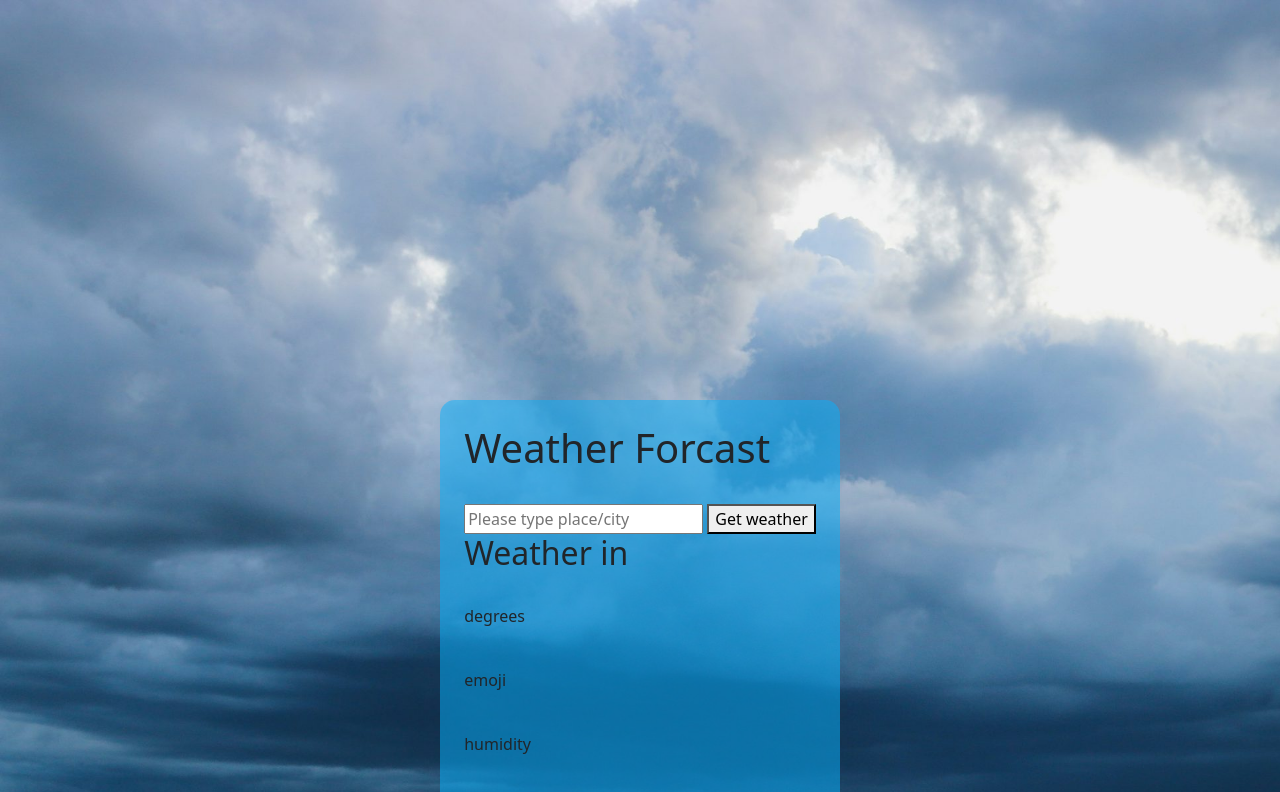
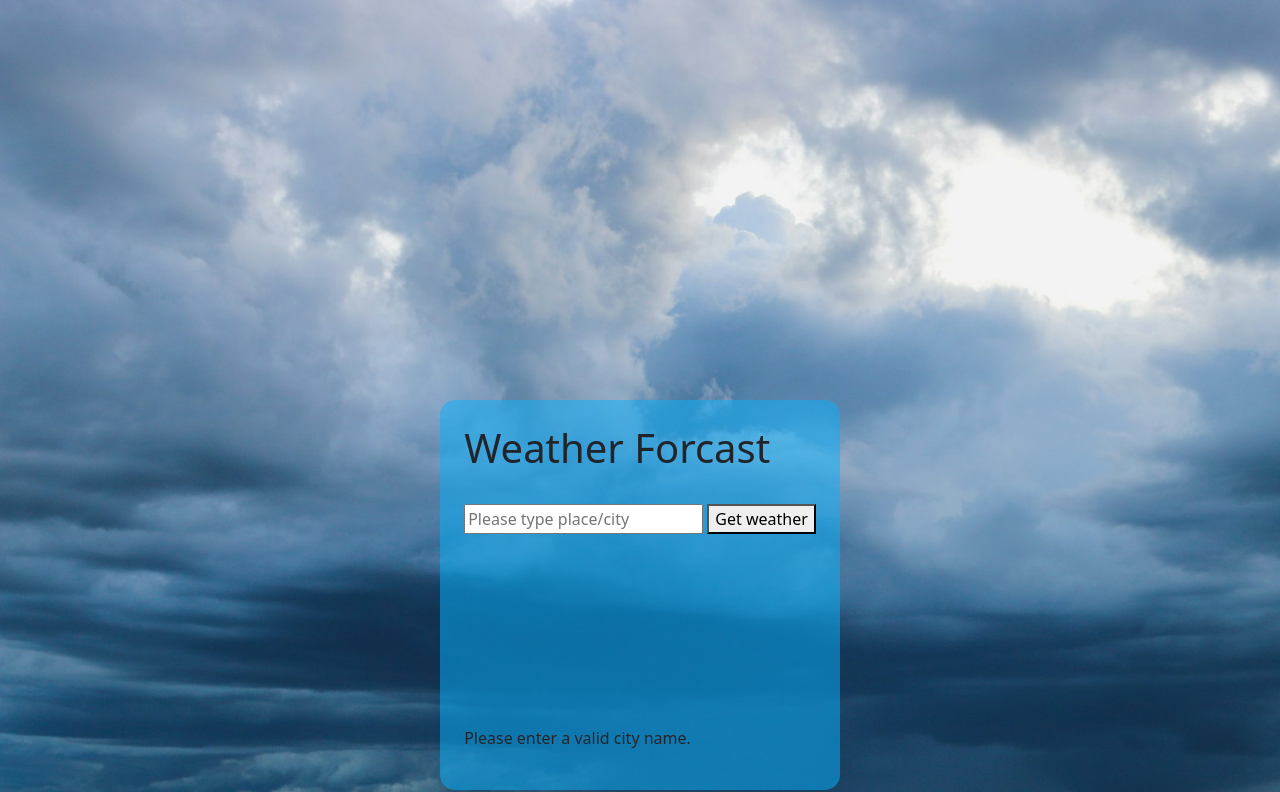
Before and after one commit to SilentStorm227/weather-app, a plain HTML site: page index.html in a window 1280 px wide. Both pictures are taken after a click on the button "Get weather". Shown: the top 792 px of the page. Drawn offline with nearby package versions, Linux system fonts and the light colour scheme.

Commit message:
donegit add .git add .git add .git add .git add .!

```diff
--- a/index.html
+++ b/index.html
@@ -15,12 +15,12 @@
      <button id="submit" type="submit" onclick="myFun()">Get weather</button><br>
 
 
-     <h2 id="place">Weather in Dubhai</h2><br>
-     <p id="temprature">degrees</p><br>
-     <p id="emoji">emoji</p><br>
-     <p id="humidity">humidity</p><br>
-     <p id="windSpeed">wind speed</p><br>
-     <p id="error">error message</p>
+     <h2 id="place"></h2><br>
+     <p id="temprature"></p><br>
+     <p id="emoji"></p><br>
+     <p id="humidity"></p><br>
+     <p id="windSpeed"></p><br>
+     <p id="error"></p>
     </div>
 
    <script src="./script.js"></script>
--- a/script.js
+++ b/script.js
@@ -1,22 +1,32 @@
-const apiKey = 'c86d189bfef7f13dc331ea990002abdd';
-const place = document.getElementById("place");
+const apiKey = 'c86d189bfef7f13dc331ea990002abdd'; // Replace with your OpenWeatherMap API key
 const search = document.getElementById("search");
 const submit = document.getElementById("submit");
-const temprature = document.querySelector(".temperature");
-const emoji = document.querySelector(".emoji");
-const hunidity = document.querySelector(".humidity");
-const windspeed = document.querySelector(".windspeed");
-const error = document.querySelector(".error");
 
+submit.addEventListener('click', function () {
+    const location = search.value.trim();
+    if (!location) {
+        document.getElementById("error").innerHTML = "Please enter a valid city name.";
+        return;
+    }
+    fetchWeather(location); // Call the function to fetch weather data
+});
 
-        function myFun(){
+async function fetchWeather(location) {
+    try {
+        const response = await fetch(`https://api.openweathermap.org/data/2.5/weather?q=${location}&appid=${apiKey}&units=metric`);
+        if (!response.ok) {
+            throw new Error("City not found");
+        }
+        const data = await response.json();
 
-            const ele = document.getElementById("place")
-
-            var xyz =`Weather in ${search.value}`;
-            const place = document.getElementById("search");
-
-            ele.innerHTML= xyz;
-
-
-        }
+        // Update the UI with weather data
+        document.getElementById("place").innerHTML = `Weather in ${location}`;
+        document.getElementById("temprature").innerHTML = `Temperature: ${data.main.temp}°C`;
+        document.getElementById("emoji").innerHTML = `Condition: ${data.weather[0].description}`;
+        document.getElementById("humidity").innerHTML = `Humidity: ${data.main.humidity}%`;
+        document.getElementById("windSpeed").innerHTML = `Wind Speed: ${data.wind.speed} m/s`;
+        document.getElementById("error").innerHTML = ''; // Clear any previous error message
+    } catch (error) {
+        document.getElementById("error").innerHTML = error.message;
+    }
+}
```
Also changed, not shown: javascript guide.png (deleted).
